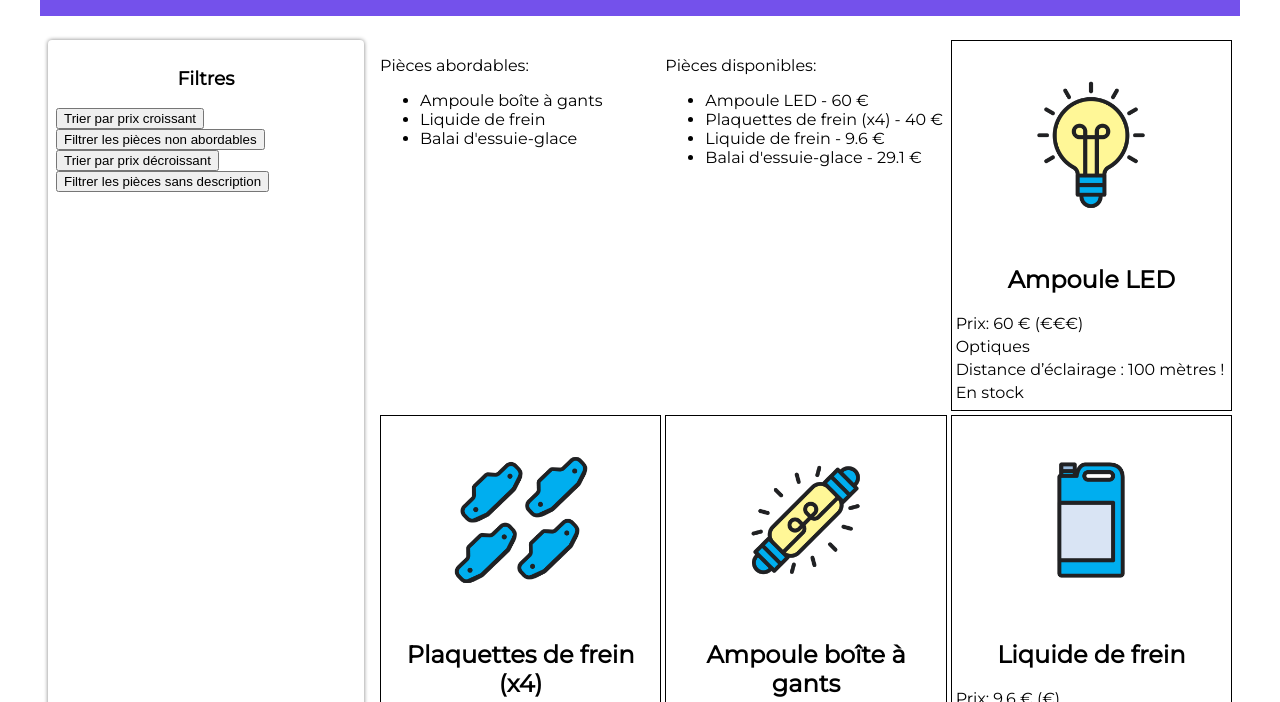
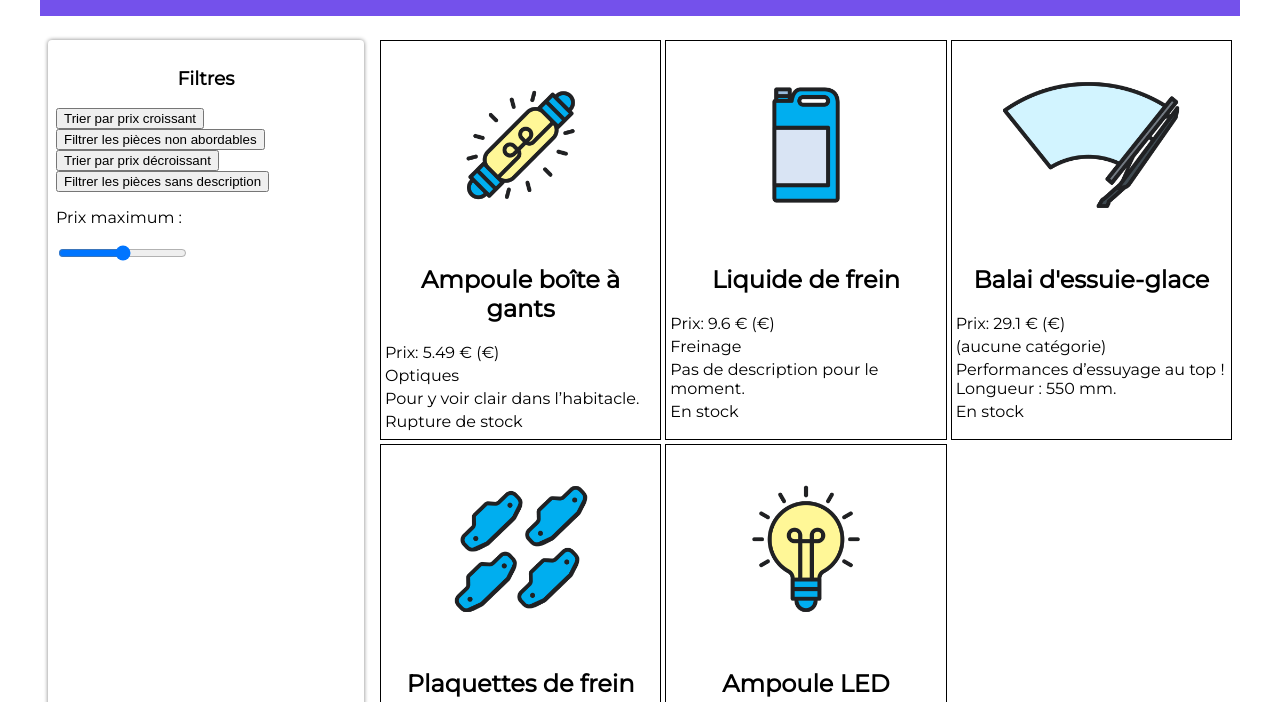
Before and after one commit to xavmllt/Les-Bonnes-Pi-ces, a website: page index.html in a window 1280 px wide. Both pictures are taken after a click on the button "Trier par prix croissant". Shown: the part 98-800 px from the top of the page. Drawn offline with Linux system fonts and the light colour scheme.

Commit message:
Update the display of the web page

```diff
--- a/index.html
+++ b/index.html
@@ -22,16 +22,19 @@
 				<button class="btn-decroissant">Trier par prix décroissant</button>
 				<br>
 				<button class="btn-nodesc">Filtrer les pièces sans description</button>
+				<br>
+				<p>Prix maximum :</p>
+				<input type="range" name="prix-max" id="prix-max" min="0" max="60" step="5">
 			</section>
 
 			<!-- Fiches produits -->
 			<section class="fiches">
 				<!-- Code ajouté -->
 				<div class="abordables">
-					<p>Pièces abordables:</p>
+
 				</div>
 				<div class="disponibles">
-					<p>Pièces disponibles:</p>
+
 				</div>
 			</section>
 		</main>
--- a/pieces.js
+++ b/pieces.js
@@ -2,6 +2,7 @@
 const reponse = await fetch('pieces-autos.json');
 const pieces = await reponse.json();
 
+function genererPieces(pieces){
     for (let i = 0; i < pieces.length; i++) {
 
         const article = pieces[i];
@@ -35,8 +36,11 @@ for (let i = 0; i < pieces.length; i++) {
         pieceElement.appendChild(stockElement);
 
      }
+}
 
- //gestion des boutons
+genererPieces(pieces);
+
+ //gestion des bouttons
 const boutonTrier = document.querySelector(".btn-trier");
 
 boutonTrier.addEventListener("click", function () {
@@ -44,7 +48,8 @@ boutonTrier.addEventListener("click", function () {
     piecesOrdonnees.sort(function (a, b) {
         return a.prix - b.prix;
      });
-     console.log(piecesOrdonnees);
+     document.querySelector(".fiches").innerHTML = "";
+    genererPieces(piecesOrdonnees);
 });
 
 const boutonFiltrer = document.querySelector(".btn-filtrer");
@@ -53,7 +58,8 @@ boutonFiltrer.addEventListener("click", function () {
     const piecesFiltrees = pieces.filter(function (piece) {
         return piece.prix <= 35;
     });
-   console.log(piecesFiltrees);
+    document.querySelector(".fiches").innerHTML = "";
+    genererPieces(piecesFiltrees);
 });
 
 //Correction Exercice
@@ -64,46 +70,52 @@ boutonDecroissant.addEventListener("click", function () {
     piecesOrdonnees.sort(function (a, b) {
         return b.prix - a.prix;
      });
-     console.log(piecesOrdonnees);
+     document.querySelector(".fiches").innerHTML = "";
+    genererPieces(piecesOrdonnees);
 });
 
 const boutonNoDescription = document.querySelector(".btn-nodesc");
 
 boutonNoDescription.addEventListener("click", function () {
     const piecesFiltrees = pieces.filter(function (piece) {
-        return piece.description;
+        return piece.description
     });
-   console.log(piecesFiltrees);
+    document.querySelector(".fiches").innerHTML = "";
+    genererPieces(piecesFiltrees);
 });
 
 const noms = pieces.map(piece => piece.nom);
 for(let i = pieces.length -1 ; i >= 0; i--){
     if(pieces[i].prix > 35){
-        noms.splice(i,1);
+        noms.splice(i,1)
     }
 }
 console.log(noms)
+//Création de l'en-tête
 
+const pElement = document.createElement('p')
+pElement.innerText = "Pièces abordables";
 //Création de la liste
 const abordablesElements = document.createElement('ul');
 //Ajout de chaque nom à la liste
 for(let i=0; i < noms.length ; i++){
     const nomElement = document.createElement('li');
     nomElement.innerText = noms[i];
-    abordablesElements.appendChild(nomElement);
+    abordablesElements.appendChild(nomElement)
 }
 // Ajout de l'en-tête puis de la liste au bloc résultats filtres
 document.querySelector('.abordables')
+    .appendChild(pElement)
     .appendChild(abordablesElements)
 
 //Code Exercice
-const nomsDisponibles = pieces.map(piece => piece.nom);
-const prixDisponibles = pieces.map(piece => piece.prix);
+const nomsDisponibles = pieces.map(piece => piece.nom)
+const prixDisponibles = pieces.map(piece => piece.prix)
 
 for(let i = pieces.length -1 ; i >= 0; i--){
     if(pieces[i].disponibilite === false){
-        nomsDisponibles.splice(i,1);
-        prixDisponibles.splice(i,1);
+        nomsDisponibles.splice(i,1)
+        prixDisponibles.splice(i,1)
     }
 }
 
@@ -111,8 +123,19 @@ const disponiblesElement = document.createElement('ul');
 
 for(let i=0 ; i < nomsDisponibles.length ; i++){
     const nomElement = document.createElement('li');
-    nomElement.innerText = `${nomsDisponibles[i]} - ${prixDisponibles[i]} €`;
-    disponiblesElement.appendChild(nomElement);
+    nomElement.innerText = `${nomsDisponibles[i]} - ${prixDisponibles[i]} €`
+    disponiblesElement.appendChild(nomElement)
 }
 
-document.querySelector('.disponibles').appendChild(disponiblesElement);
+const pElementDisponible = document.createElement('p')
+pElementDisponible.innerText = "Pièces disponibles:";
+document.querySelector('.disponibles').appendChild(pElementDisponible).appendChild(disponiblesElement)
+
+const inputPrixMax = document.querySelector('#prix-max')
+inputPrixMax.addEventListener('input', function(){
+    const piecesFiltrees = pieces.filter(function(piece) {
+        return piece.prix <= inputPrixMax.value;
+    });
+    document.querySelector('.fiches').innerHTML = "";
+    genererPieces(piecesFiltrees);
+})
```
Lines whose indentation alone changed are shown as unchanged.
